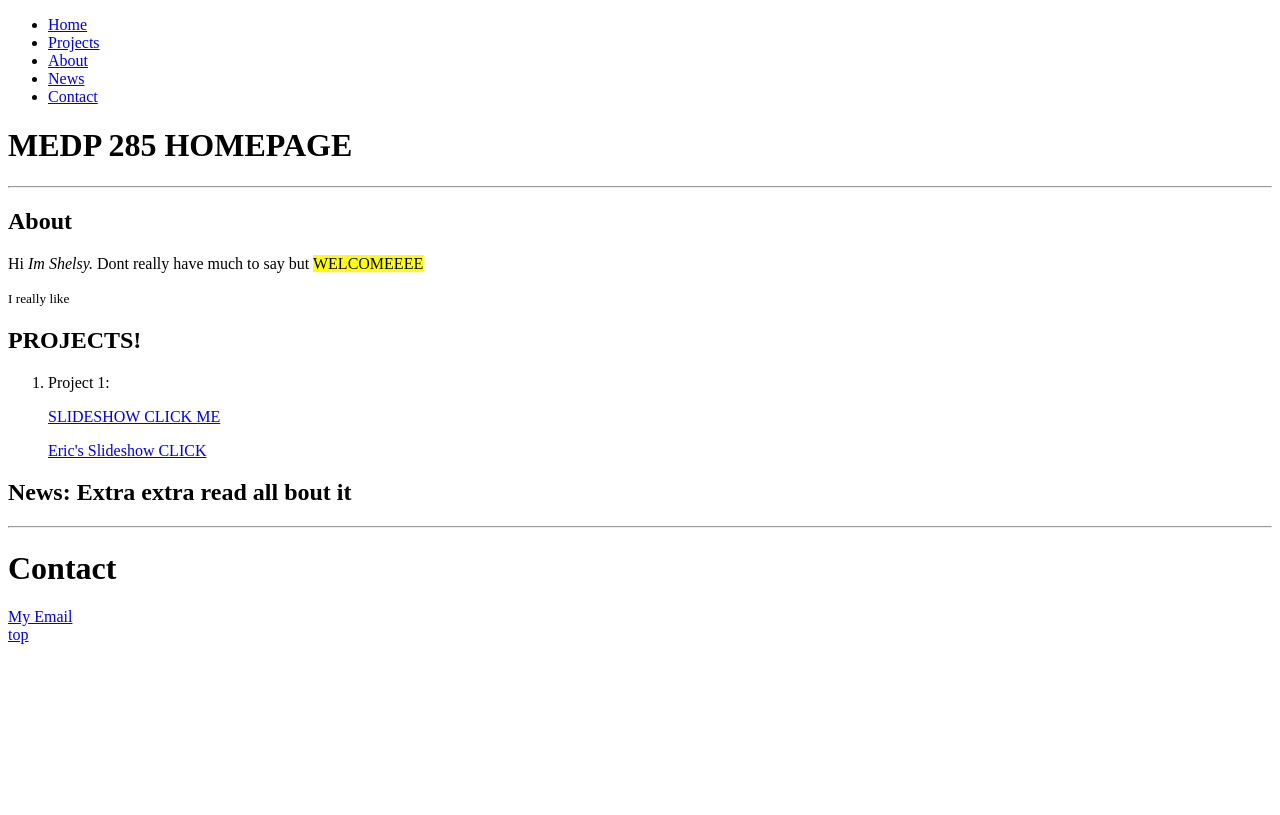
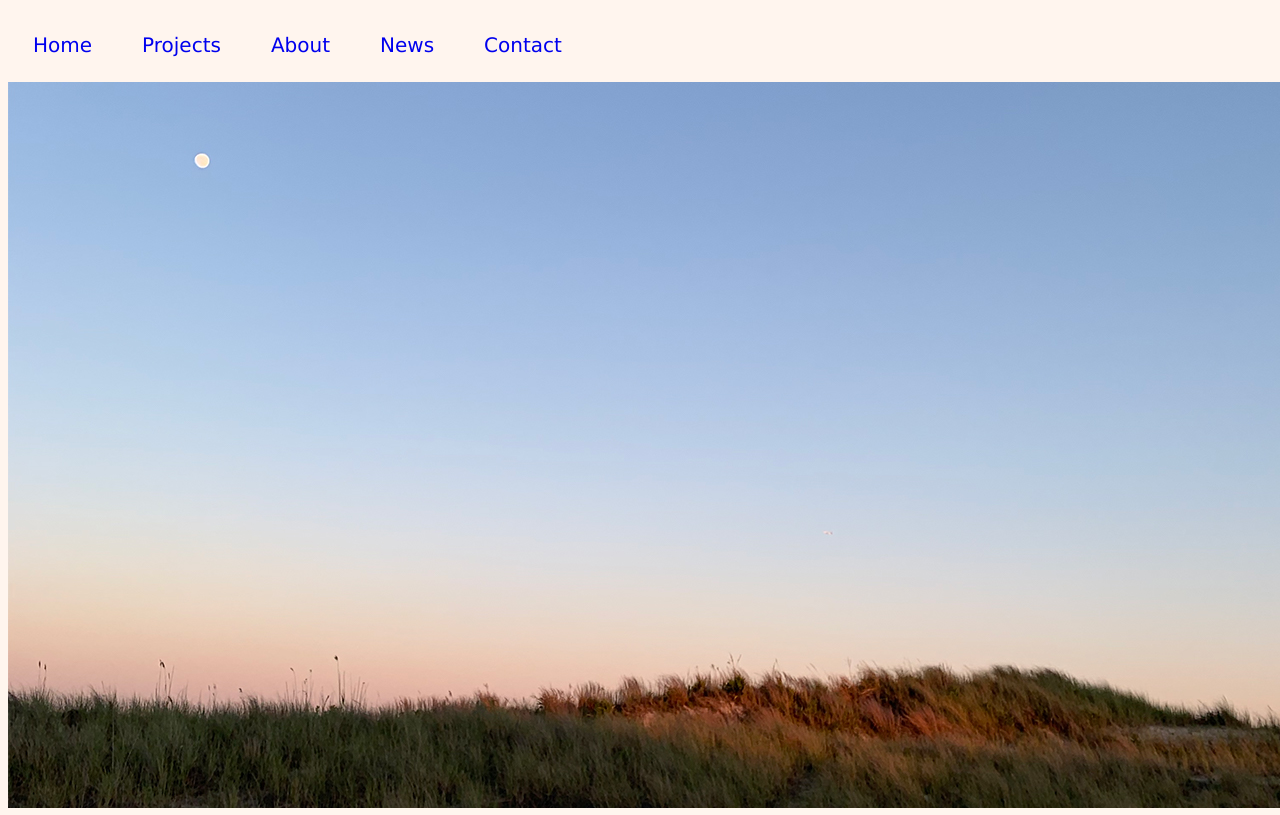
Before and after one commit to shelsysaenz/medp285, a plain HTML site: page index.html in a window 1280 px wide. Shown: the top 815 px of the page. Drawn offline with Linux system fonts and the light colour scheme.

Commit message:
Add files via upload

```diff
--- a/index.html
+++ b/index.html
@@ -2,6 +2,7 @@
 <html lang= "en">
 <head>
 	<meta charset= "utf-8">
+	<link rel="stylesheet" href="style.css">
 	<title> MEDP 285 Homepage</title>
 	<meta name = "viewport"  content= "width=device-width, initial -scale=1">
 	<meta name= "descritpion" content= " Fn summer class during miss rona"/>
@@ -10,23 +11,30 @@
  </head>
 
 
-<body>
+<body style="background-color:seashell;" >
 	<!--h1> Wlecome to my homepage for the soomer</h1>
 	<p> something here</p-->
 		<!-- navigation-->
+		<font face = "Verdana">
 		<nav id ="nav">
 
-			<ul><!-- this is out menu hunny, unordered list, hashtag means linked in page>? internal link, a means anchor-->
-				<li><a href="#ETgohome"> Home</a></li>
-				<li><a href="#projects"> Projects </a></li>
-				<li><a href="#about"> About</a></li>
+			<ul class="box" ><!-- this is out menu hunny, unordered list, hashtag means linked in page>? internal link, a means anchor-->
+				<li class="lista" ><a href="#ETgohome" style="text-decoration:none"> Home</a></li>
+				<li class="lista"><a href="#projects" style="text-decoration:none"> Projects </a></li>
+				<li class="lista"><a href="#about" style="text-decoration:none"> About</a></li>
 
-				<li><a href="#news"> News</a></li>
-				<li><a href="#contact"> Contact</a></li>
+				<li class="lista"><a href="#news" style="text-decoration:none"> News</a></li>
+				<li class="lista"><a href="#contact" style="text-decoration:none"> Contact</a></li>
 			</ul>
 		</nav>
 
 		<header id="ETgohome">
+			<picture>
+        <source media="(min-width:1280px)" srcset= "img/hw1280.jpg" class= "center"/>
+        <source media="(min-width:960px)" srcset= "img/hw960.jpg" class= "center"/>
+        <source media="(min-width:480px)" srcset= "img/hw480.jpg" class= "center"/>
+        <img src="img/hw480.jpg" alt= " an interavtive art installation.." class= "center"/>
+      </picture>
 			<h1> MEDP 285 HOMEPAGE</h1>
 		</header>
 
--- /dev/null
+++ b/style.css
@@ -0,0 +1,21 @@
+.box
+{
+  list-style-type: none;
+  text-decoration: none;
+  margin: 0;
+  padding: 0;
+  overflow: hidden;
+
+
+}
+
+.lista{
+  float:left;
+  font-family: "verdana";
+  font-size: 20px;
+  display: block;
+  color: white;
+  text-align: center;
+  padding: 25px;
+  text-decoration: none;
+}
```
